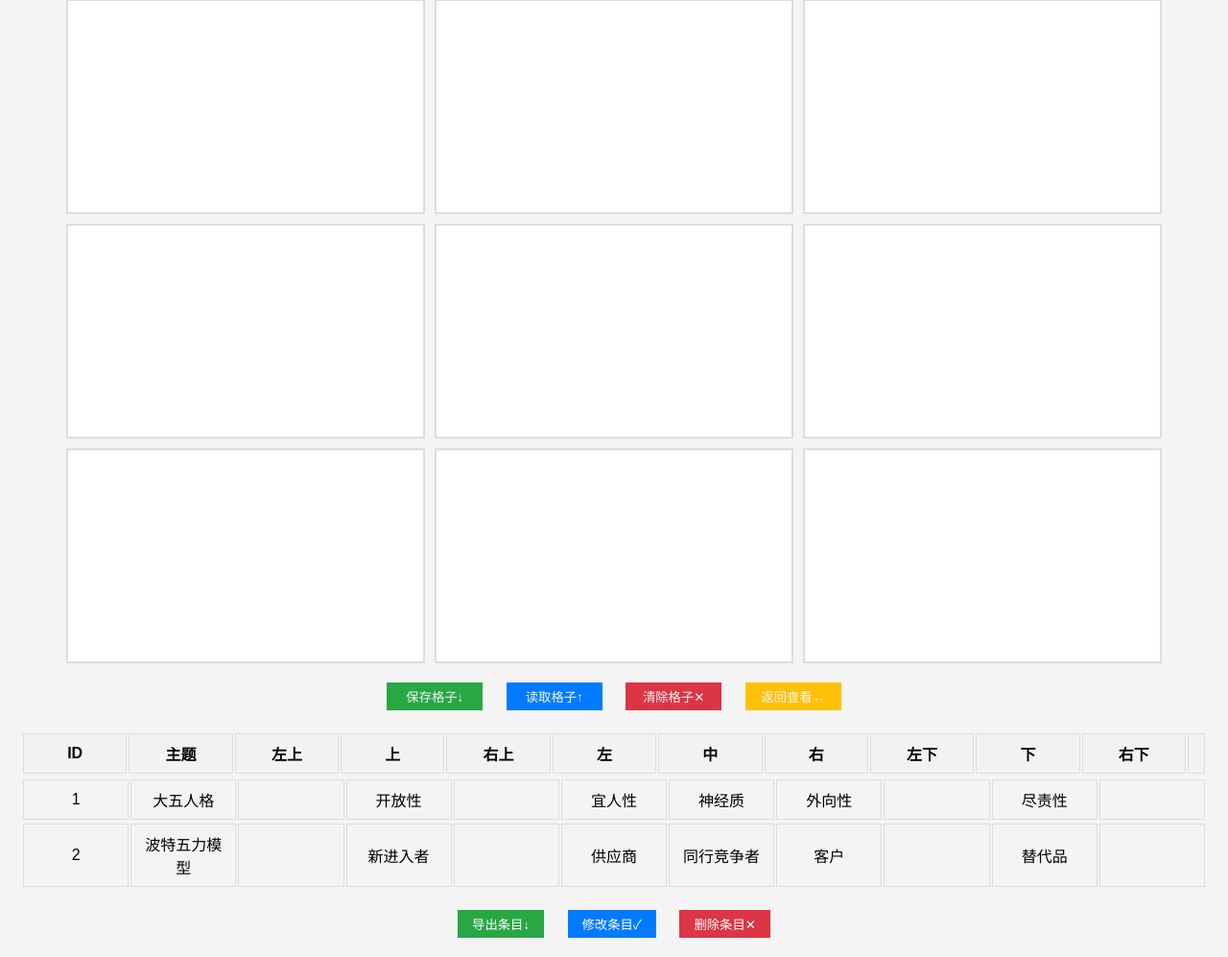
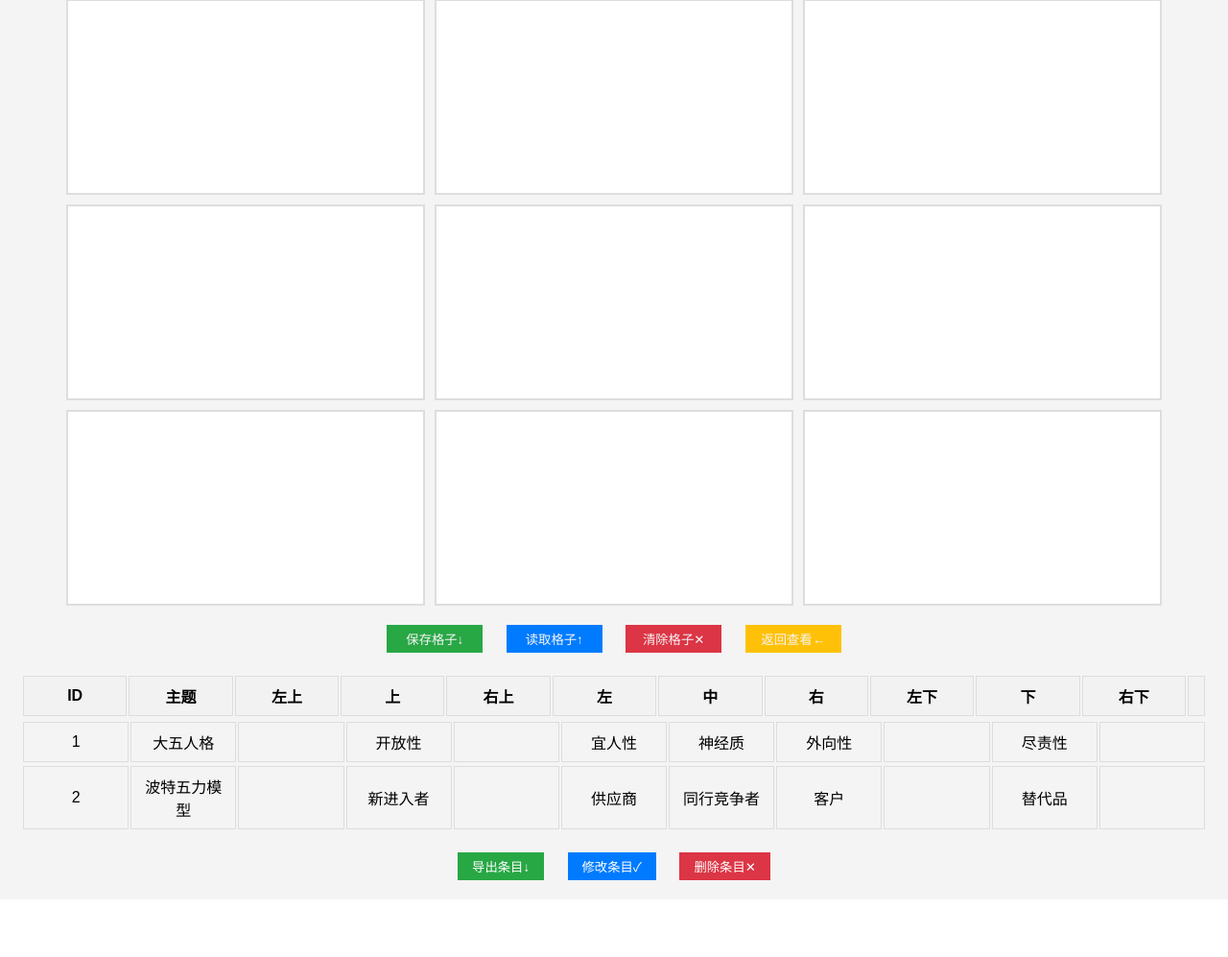
Before and after one commit to biercewang/9gridsweb, a Flask app: page / in a window 1280 px wide. Shown: the part 226-1223 px from the top of the page at 96% size. After the commit the page ends 1143 px from the top, so only its background shows below. Run offline with Flask 3, Linux system fonts and the light colour scheme; data comes from the database, SQL or seed files in the repository; some libraries are stand-ins or nearby versions.

Commit message:
调整页面高度

```diff
--- a/static/css/style.css
+++ b/static/css/style.css
@@ -191,7 +191,7 @@ body {
     justify-content: center; /* 水平居中 */
     background-color: #fff; /* 设置格子的背景色 */
     padding: 10px; /* 添加一些内边距 */
-    min-height: 200px; /* 设置最小高度为225px */
+    min-height: 180px; /* 设置最小高度为225px */
     width: 350px; /* 设置最小宽度为黄金比例宽度 (大约1.61803398875 * 225px) */
     word-wrap: break-word; /* 允许长单词或URL换行到下一行 */
     font-size: 120%; /* 增加字体大小 */
@@ -274,7 +274,7 @@ th, td {
 
 tbody {
     display: block; /* 使<tbody>像块级元素一样布局 */
-    max-height: 500px; /* 表体的最大高度，超出部分将可滚动 */
+    max-height: 200px; /* 表体的最大高度，超出部分将可滚动 */
     overflow-y: auto; /* 添加垂直滚动条 */
 }
 
```
